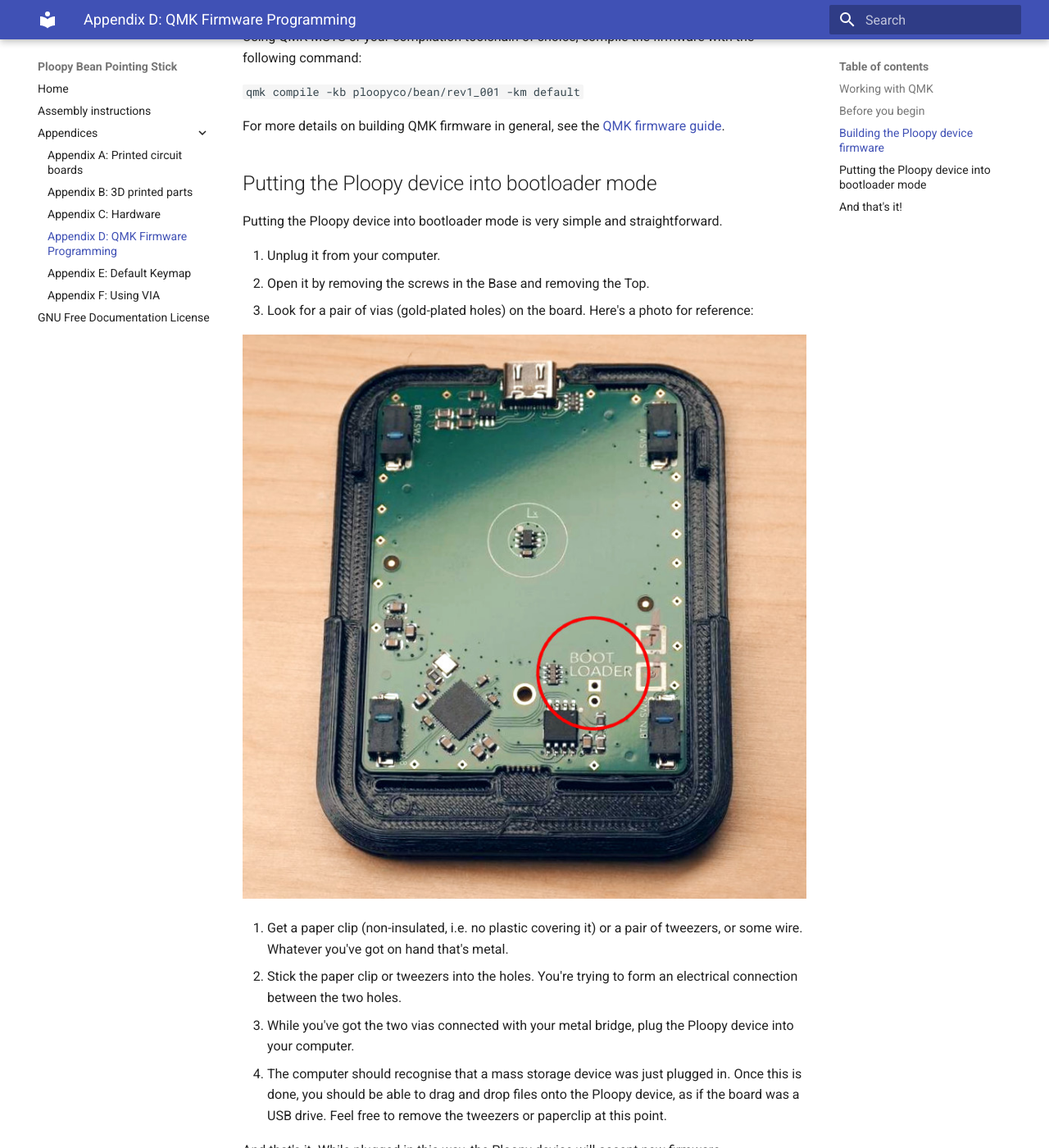
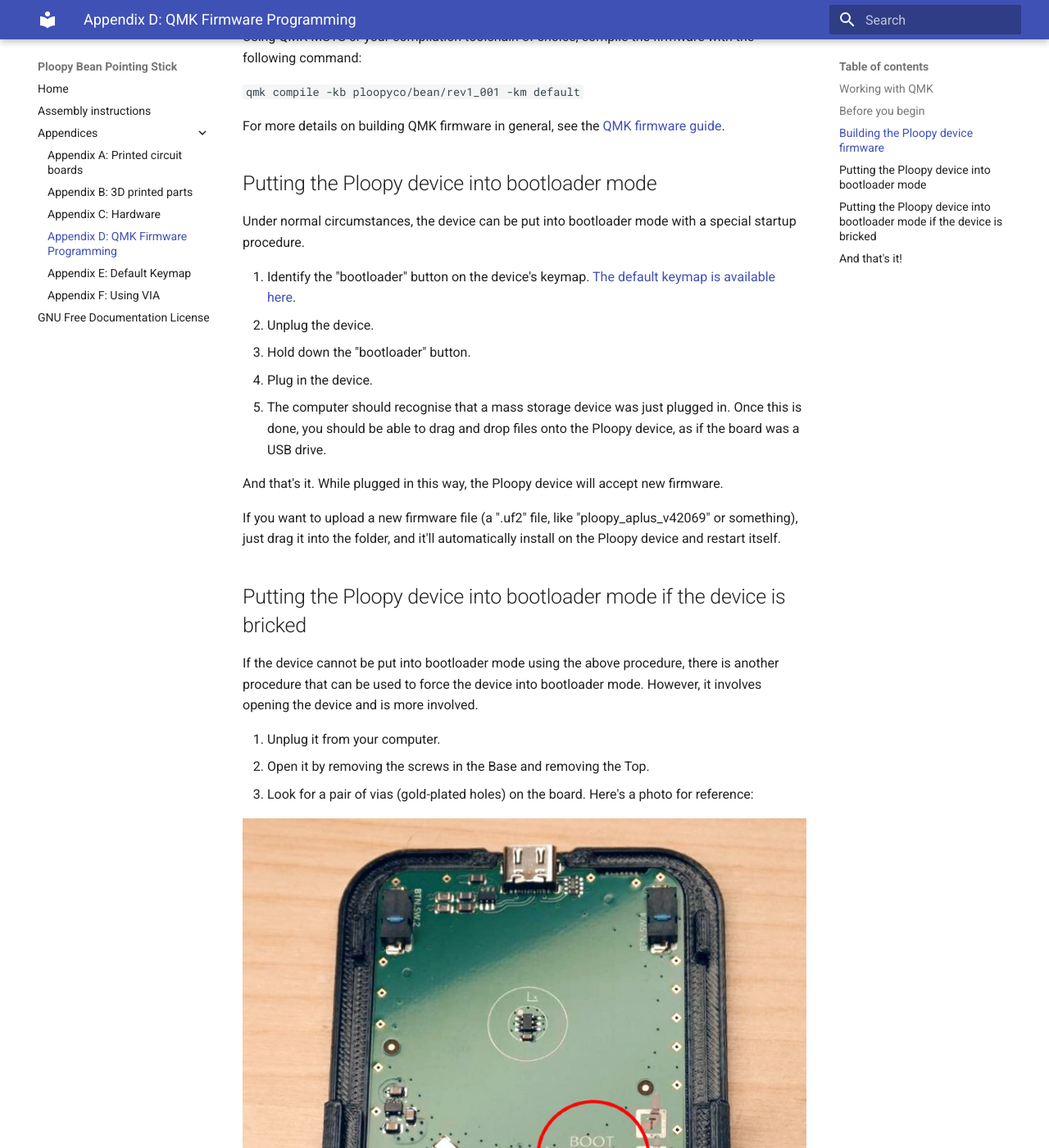
Before and after one commit to ploopyco/bean-pointing-stick, an MkDocs documentation site: the page built from docs/appendices/programming.md, in a window 1280 px wide and 1400 px high, scrolled down 691 px. Shown: the whole window at 82% size. Built offline with MkDocs 1.6.1 and Material for MkDocs 9.7.7, drawn with Linux system fonts in a browser that asks for light colours.

Commit message:
updated doco

```diff
--- a/docs/appendices/programming.md
+++ b/docs/appendices/programming.md
@@ -32,13 +32,28 @@ For more details on building QMK firmware in general, see the [QMK firmware guid
 
 ## Putting the Ploopy device into bootloader mode
 
-Putting the Ploopy device into bootloader mode is very simple and straightforward.
+Under normal circumstances, the device can be put into bootloader mode with a special startup procedure.
+
+1. Identify the "bootloader" button on the device's keymap. [The default keymap is available here](keymap.md).
+2. Unplug the device.
+3. Hold down the "bootloader" button.
+4. Plug in the device.
+5. The computer should recognise that a mass storage device was just plugged in. Once this is done, you should be able to drag and drop files onto the Ploopy device, as if the board was a USB drive.
+
+And that's it. While plugged in this way, the Ploopy device will accept new firmware.
+
+If you want to upload a new firmware file (a ".uf2" file, like "ploopy_aplus_v42069" or something), just drag it into the folder, and it'll automatically install on the Ploopy device and restart itself.
+
+
+## Putting the Ploopy device into bootloader mode if the device is bricked
+
+If the device cannot be put into bootloader mode using the above procedure, there is another procedure that can be used to force the device into bootloader mode. However, it involves opening the device and is more involved.
 
 1. Unplug it from your computer.
 2. Open it by removing the screws in the Base and removing the Top.
 3. Look for a pair of vias (gold-plated holes) on the board. Here's a photo for reference:
 
-![](../../img/vias.jpg)
+![](../img/vias.jpg)
 
 4. Get a paper clip (non-insulated, i.e. no plastic covering it) or a pair of tweezers, or some wire. Whatever you've got on hand that's metal.
 5. Stick the paper clip or tweezers into the holes. You're trying to form an electrical connection between the two holes.
```
Also changed, not shown: docs/appendices/keymap.md (+1 -1 lines), docs/assembly-instructions.md (+9 -9 lines).
